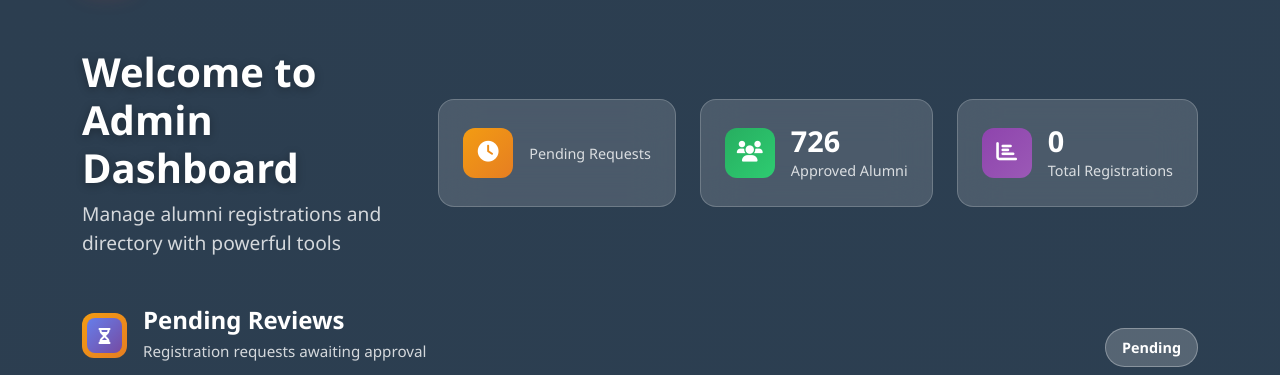
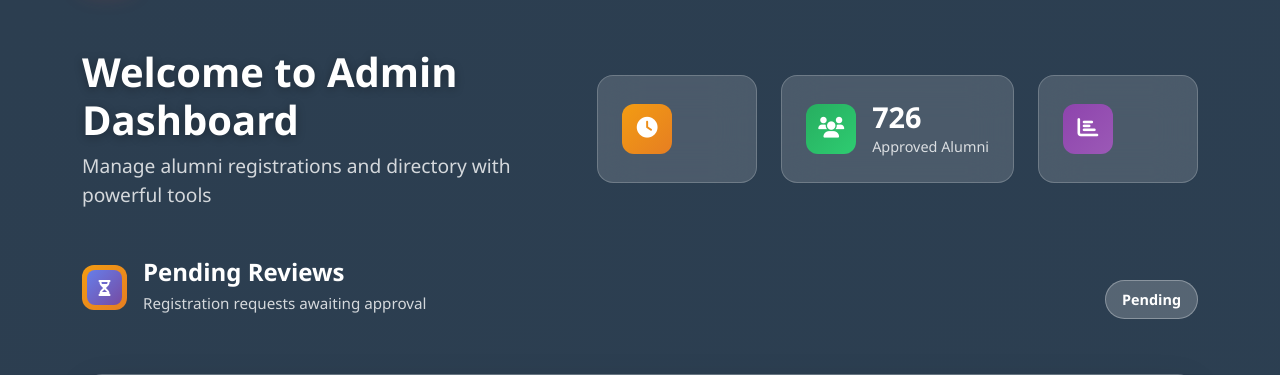
Before and after one commit to praveshgrewal/UCMS, a Django app: page /admin-panel/ in a window 1280 px wide. Shown: the part 86-461 px from the top of the page. Run offline with Django 5.2, Linux system fonts and the light colour scheme; a user stored in the database is signed in; data comes from the database, SQL or seed files in the repository; some libraries are stand-ins or nearby versions.

Commit message:
Update admin_panel.html

```diff
--- a/templates/alumni/admin_panel.html
+++ b/templates/alumni/admin_panel.html
@@ -101,10 +101,10 @@
                     <div class="stat-icon pending">
                         <i class="fas fa-clock"></i>
                     </div>
-                    <div class="stat-info">
+<!--                     <div class="stat-info">
                         <h3>{{ pending_requests.count }}</h3>
                         <span>Pending Requests</span>
-                    </div>
+                    </div> -->
                 </div>
                 <div class="stat-card">
                     <div class="stat-icon approved">
@@ -119,10 +119,10 @@
                     <div class="stat-icon total">
                         <i class="fas fa-chart-bar"></i>
                     </div>
-                    <div class="stat-info">
+<!--                     <div class="stat-info">
                         <h3>{{ total_registrations|default:"0" }}</h3>
                         <span>Total Registrations</span>
-                    </div>
+                    </div> -->
                 </div>
             </div>
         </div>
```
